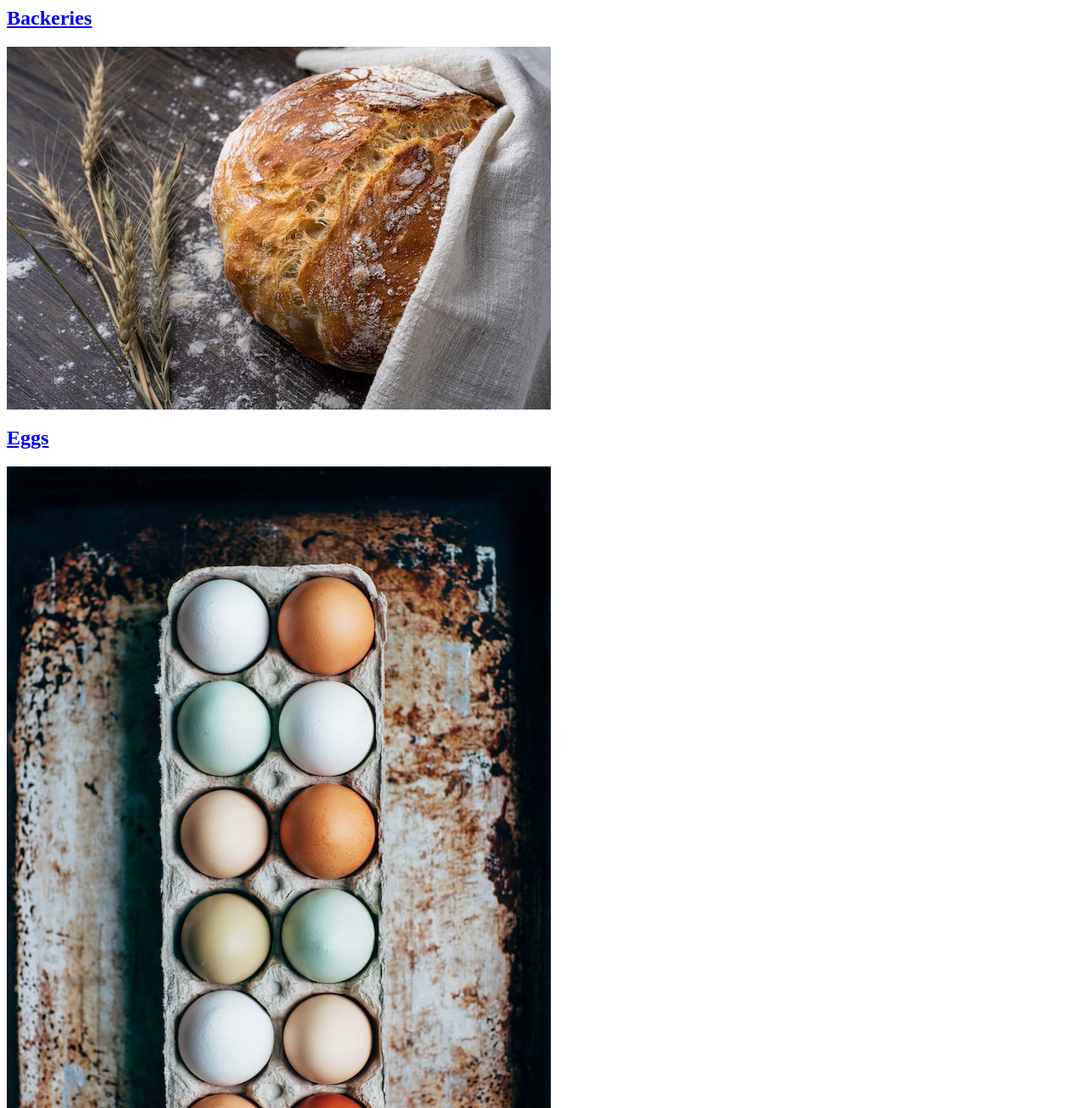
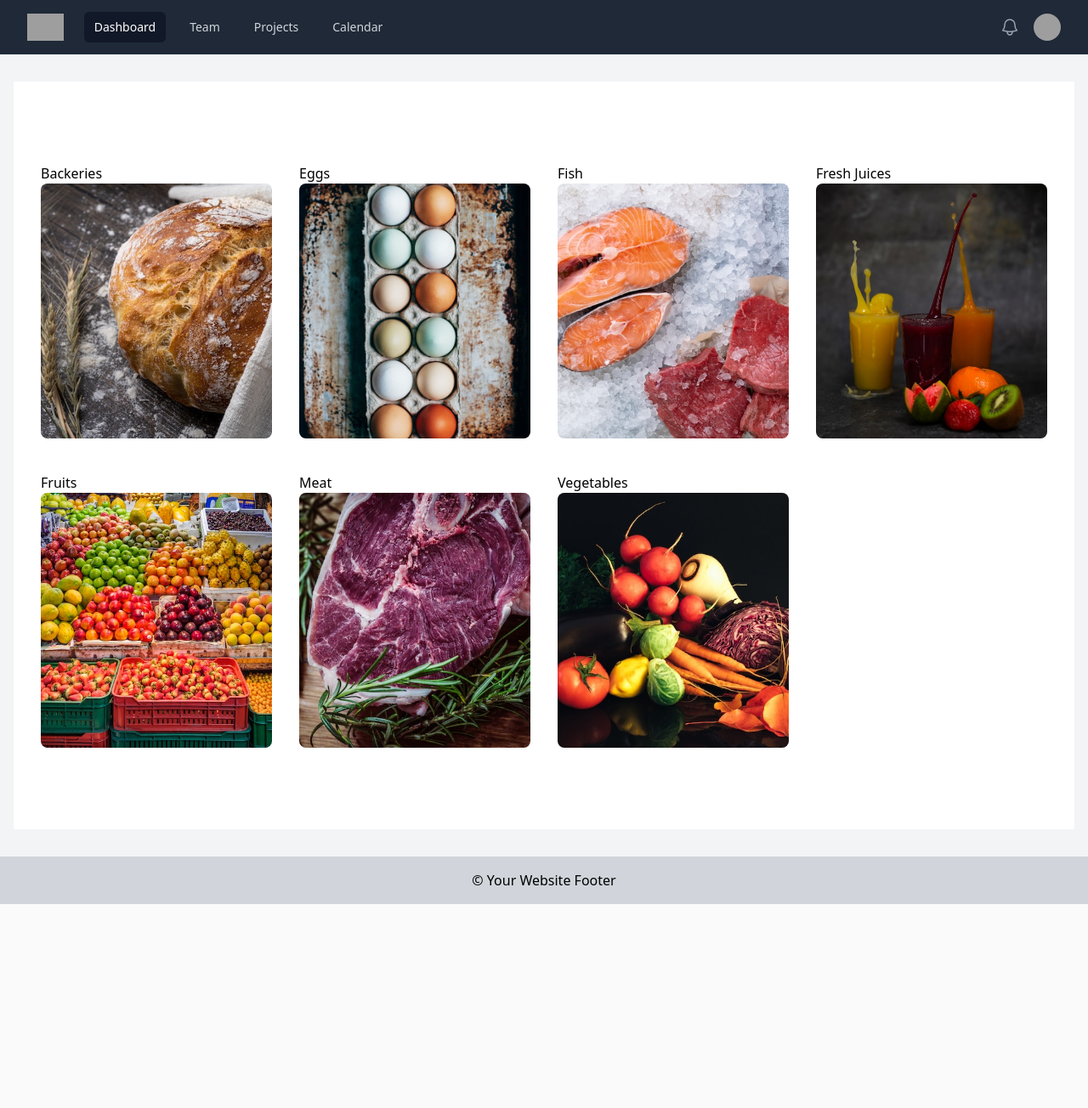
Before and after one commit to SoULyDeV/MyGrocery, a Django app: page / in a window 1280 px wide. Shown: the top 1304 px of the page at 85% size. After the commit the page ends 1064 px from the top, so only its background shows below. Run offline with Django 4.2, Linux system fonts and the light colour scheme; data comes from the database, SQL or seed files in the repository; some libraries are stand-ins or nearby versions; grey boxes are pictures that could not be loaded.

Commit message:
After a break comming with a headache cause off the difficulty to install tailwind in my django project

```diff
--- a/Grocery/Grocery/settings.py
+++ b/Grocery/Grocery/settings.py
@@ -3,6 +3,7 @@ from pathlib import Path
 
 # Build paths inside the project like this: BASE_DIR / 'subdir'.
 BASE_DIR = Path(__file__).resolve().parent.parent
+
 
 
 # Quick-start development settings - unsuitable for production
@@ -18,6 +19,7 @@ ALLOWED_HOSTS = []
 
 
 # Application definition
+TAILWIND_APP_NAME = 'theme'
 
 INSTALLED_APPS = [
     'django.contrib.admin',
@@ -28,6 +30,7 @@ INSTALLED_APPS = [
     'django.contrib.staticfiles',
     'products',
     'cart',
+
 
 ]
 
--- /dev/null
+++ b/Grocery/templates/base.html
@@ -0,0 +1,116 @@
+<!DOCTYPE html>
+<html lang="en">
+
+<head>
+    <meta charset="UTF-8">
+    <meta name="viewport" content="width=device-width, initial-scale=1.0">
+    <title>Your Website Title</title>
+    <script src="https://cdn.tailwindcss.com" ></script>
+    <!-- Add your other CSS or external dependencies here -->
+</head>
+
+<body class="bg-gray-100">
+    <!-- Navigation Bar -->
+    <nav class="bg-gray-800">
+        <div class="mx-auto max-w-7xl px-2 sm:px-6 lg:px-8">
+          <div class="relative flex h-16 items-center justify-between">
+            <div class="absolute inset-y-0 left-0 flex items-center sm:hidden">
+              <!-- Mobile menu button-->
+              <button type="button" class="inline-flex items-center justify-center rounded-md p-2 text-gray-400 hover:bg-gray-700 hover:text-white focus:outline-none focus:ring-2 focus:ring-inset focus:ring-white" aria-controls="mobile-menu" aria-expanded="false">
+                <span class="sr-only">Open main menu</span>
+                <!--
+                  Icon when menu is closed.
+
+                  Menu open: "hidden", Menu closed: "block"
+                -->
+                <svg class="block h-6 w-6" fill="none" viewBox="0 0 24 24" stroke-width="1.5" stroke="currentColor" aria-hidden="true">
+                  <path stroke-linecap="round" stroke-linejoin="round" d="M3.75 6.75h16.5M3.75 12h16.5m-16.5 5.25h16.5" />
+                </svg>
+                <!--
+                  Icon when menu is open.
+
+                  Menu open: "block", Menu closed: "hidden"
+                -->
+                <svg class="hidden h-6 w-6" fill="none" viewBox="0 0 24 24" stroke-width="1.5" stroke="currentColor" aria-hidden="true">
+                  <path stroke-linecap="round" stroke-linejoin="round" d="M6 18L18 6M6 6l12 12" />
+                </svg>
+              </button>
+            </div>
+            <div class="flex flex-1 items-center justify-center sm:items-stretch sm:justify-start">
+              <div class="flex flex-shrink-0 items-center">
+                <img class="block h-8 w-auto lg:hidden" src="https://tailwindui.com/img/logos/mark.svg?color=indigo&shade=500" alt="Your Company">
+                <img class="hidden h-8 w-auto lg:block" src="https://tailwindui.com/img/logos/mark.svg?color=indigo&shade=500" alt="Your Company">
+              </div>
+              <div class="hidden sm:ml-6 sm:block">
+                <div class="flex space-x-4">
+                  <!-- Current: "bg-gray-900 text-white", Default: "text-gray-300 hover:bg-gray-700 hover:text-white" -->
+                  <a href="#" class="bg-gray-900 text-white rounded-md px-3 py-2 text-sm font-medium" aria-current="page">Dashboard</a>
+                  <a href="#" class="text-gray-300 hover:bg-gray-700 hover:text-white rounded-md px-3 py-2 text-sm font-medium">Team</a>
+                  <a href="#" class="text-gray-300 hover:bg-gray-700 hover:text-white rounded-md px-3 py-2 text-sm font-medium">Projects</a>
+                  <a href="#" class="text-gray-300 hover:bg-gray-700 hover:text-white rounded-md px-3 py-2 text-sm font-medium">Calendar</a>
+                </div>
+              </div>
+            </div>
+            <div class="absolute inset-y-0 right-0 flex items-center pr-2 sm:static sm:inset-auto sm:ml-6 sm:pr-0">
+              <button type="button" class="rounded-full bg-gray-800 p-1 text-gray-400 hover:text-white focus:outline-none focus:ring-2 focus:ring-white focus:ring-offset-2 focus:ring-offset-gray-800">
+                <span class="sr-only">View notifications</span>
+                <svg class="h-6 w-6" fill="none" viewBox="0 0 24 24" stroke-width="1.5" stroke="currentColor" aria-hidden="true">
+                  <path stroke-linecap="round" stroke-linejoin="round" d="M14.857 17.082a23.848 23.848 0 005.454-1.31A8.967 8.967 0 0118 9.75v-.7V9A6 6 0 006 9v.75a8.967 8.967 0 01-2.312 6.022c1.733.64 3.56 1.085 5.455 1.31m5.714 0a24.255 24.255 0 01-5.714 0m5.714 0a3 3 0 11-5.714 0" />
+                </svg>
+              </button>
+
+              <!-- Profile dropdown -->
+              <div class="relative ml-3">
+                <div>
+                  <button type="button" class="flex rounded-full bg-gray-800 text-sm focus:outline-none focus:ring-2 focus:ring-white focus:ring-offset-2 focus:ring-offset-gray-800" id="user-menu-button" aria-expanded="false" aria-haspopup="true">
+                    <span class="sr-only">Open user menu</span>
+                    <img class="h-8 w-8 rounded-full" src="https://images.unsplash.com/photo-1472099645785-5658abf4ff4e?ixlib=rb-1.2.1&ixid=eyJhcHBfaWQiOjEyMDd9&auto=format&fit=facearea&facepad=2&w=256&h=256&q=80" alt="">
+                  </button>
+                </div>
+
+                <!--
+                  Dropdown menu, show/hide based on menu state.
+
+                  Entering: "transition ease-out duration-100"
+                    From: "transform opacity-0 scale-95"
+                    To: "transform opacity-100 scale-100"
+                  Leaving: "transition ease-in duration-75"
+                    From: "transform opacity-100 scale-100"
+                    To: "transform opacity-0 scale-95"
+                -->
+
+              </div>
+            </div>
+          </div>
+        </div>
+
+        <!-- Mobile menu, show/hide based on menu state. -->
+        <div class="sm:hidden" id="mobile-menu">
+          <div class="space-y-1 px-2 pb-3 pt-2">
+            <!-- Current: "bg-gray-900 text-white", Default: "text-gray-300 hover:bg-gray-700 hover:text-white" -->
+            <a href="#" class="bg-gray-900 text-white block rounded-md px-3 py-2 text-base font-medium" aria-current="page">Dashboard</a>
+            <a href="#" class="text-gray-300 hover:bg-gray-700 hover:text-white block rounded-md px-3 py-2 text-base font-medium">Team</a>
+            <a href="#" class="text-gray-300 hover:bg-gray-700 hover:text-white block rounded-md px-3 py-2 text-base font-medium">Projects</a>
+            <a href="#" class="text-gray-300 hover:bg-gray-700 hover:text-white block rounded-md px-3 py-2 text-base font-medium">Calendar</a>
+          </div>
+        </div>
+    </nav>
+
+
+    <!-- Main Content -->
+    <div class="container mx-auto px-4 py-8">
+        {% block content %}
+        {% endblock %}
+    </div>
+
+    <!-- Footer -->
+    <footer class="bg-gray-300 py-4">
+        <div class="container mx-auto px-4">
+            <p class="text-center">© Your Website Footer</p>
+        </div>
+    </footer>
+
+    <!-- Add your JavaScript or other scripts here -->
+</body>
+
+</html>
--- a/Grocery/templates/home.html
+++ b/Grocery/templates/home.html
@@ -1,8 +1,21 @@
-{% for category in categories %}
-    <a href="{% url 'category_detail' category.slug %}">
+{% extends 'base.html' %}
+
+{% block content %}
+<div class="bg-white">
+  <div class="mx-auto max-w-2xl px-4 py-16 sm:px-6 sm:py-24 lg:max-w-7xl lg:px-8">
+    <h2 class="sr-only">Categories</h2>
+
+    <div class="grid grid-cols-1 gap-x-6 gap-y-10 sm:grid-cols-2 lg:grid-cols-3 xl:grid-cols-4 xl:gap-x-8">
+      {% for category in categories %}
+      <a href="{% url 'category_detail' category.slug %}" class="group">
+
         <h2>{{ category.name }}</h2>
-
-        <img src="{{ category.image.url }}" alt="{{ category.name }}"Image>
-
-    </a>
-{% endfor %}
+        <div class="aspect-h-1 aspect-w-1 w-full overflow-hidden rounded-lg bg-gray-200 xl:aspect-h-8 xl:aspect-w-7">
+            <img src="{{ category.image.url }}" alt="{{ category.name }}" class="h-full w-full object-cover object-center group-hover:opacity-75" style="height: 300px; width: 300px;">
+        </div>
+      </a>
+      {% endfor %}
+    </div>
+  </div>
+</div>
+{% endblock %}
```
Also changed, not shown: Grocery/templates/category_detail.html (+13 -6 lines), 4 other files.
